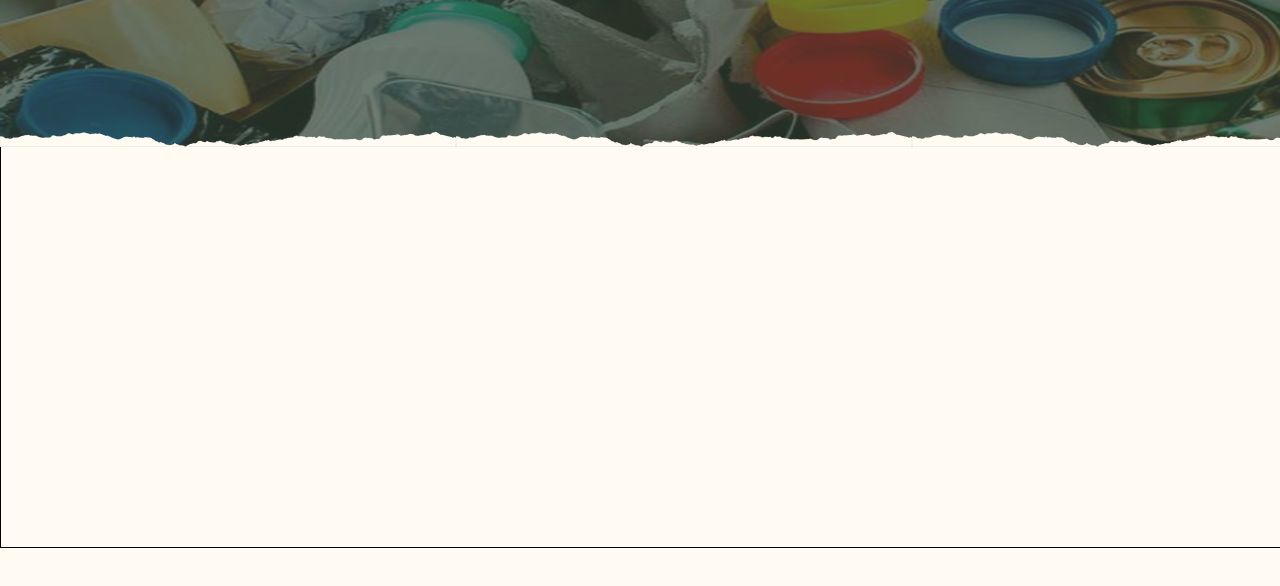
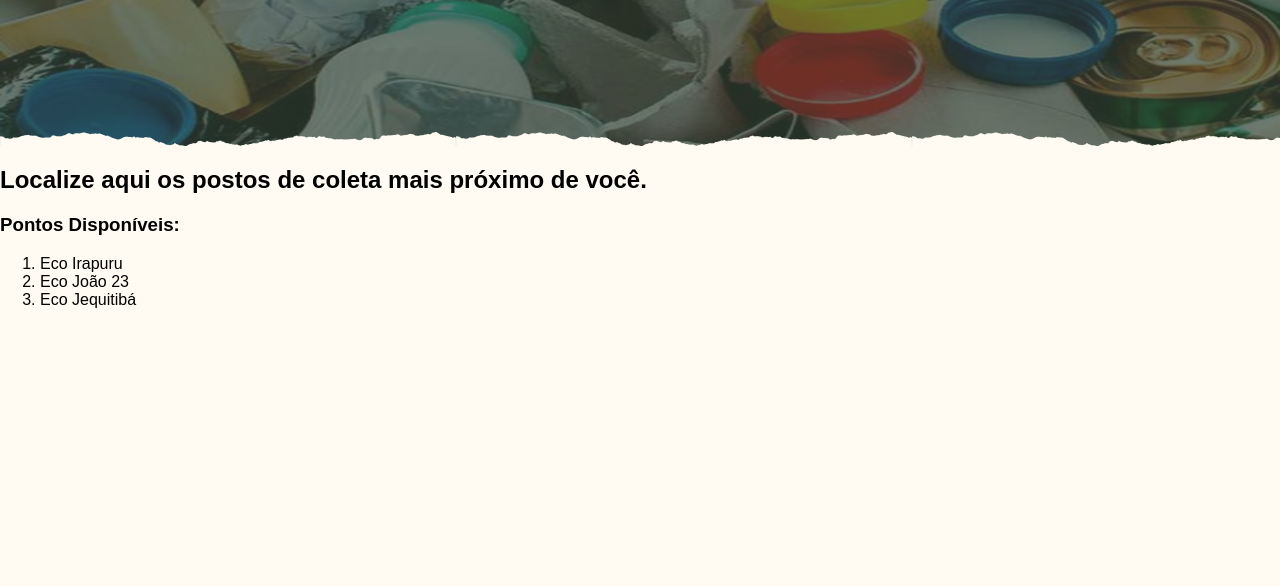
Before and after one commit to stela130/ecaussos.github.io, a plain HTML site: page postos.html in a window 1280 px wide. Shown: the part 334-920 px from the top of the page. Drawn offline with Linux system fonts and the light colour scheme; a script that the page names is missing.

Commit message:
Add files via upload

```diff
--- a/postos.html
+++ b/postos.html
@@ -56,8 +56,28 @@
 <!-- INI SECTION -->
 	<!-- POSTOS INI -->
 	<div class="cont-section pst">
-		<div class="frm-pst">
+		<div class="sct-pst">
+			<div class="pst-title">
+				<h2>Localize aqui os postos de coleta mais próximo de você.</h2>
+			</div>
+			<div class="pst-lst-map">
+				<div class="lst-pst">
+					<div class="lst-title">
+						<h3>Pontos Disponíveis:</h3>
+					</div>
+					<div class="lst-txt-pst">
+						<ol type="1">
+						<li>Eco Irapuru</li>
+						<li>Eco João 23</li>
+						<li>Eco Jequitibá</li>
+					</div>
+				</div>
+				<div class="pst-map">
 
+				</div>
+			</div>
+		</div>
+<!-- MAPA
 		<div id="wrapper-9cd199b9cc5410cd3b1ad21cab2e54d3">
 		<div id="map-9cd199b9cc5410cd3b1ad21cab2e54d3"></div>
 
@@ -73,9 +93,9 @@
         };
         var to = d.getElementsByTagName('script')[0];
         to.parentNode.insertBefore(s, to);
-      })();</script></div>
+      })();</script></div>-->
 
-		</div>
+
 	</div>
 	<!-- POSTOS Fim-->
 <!-- FIM SECTION -->
```
